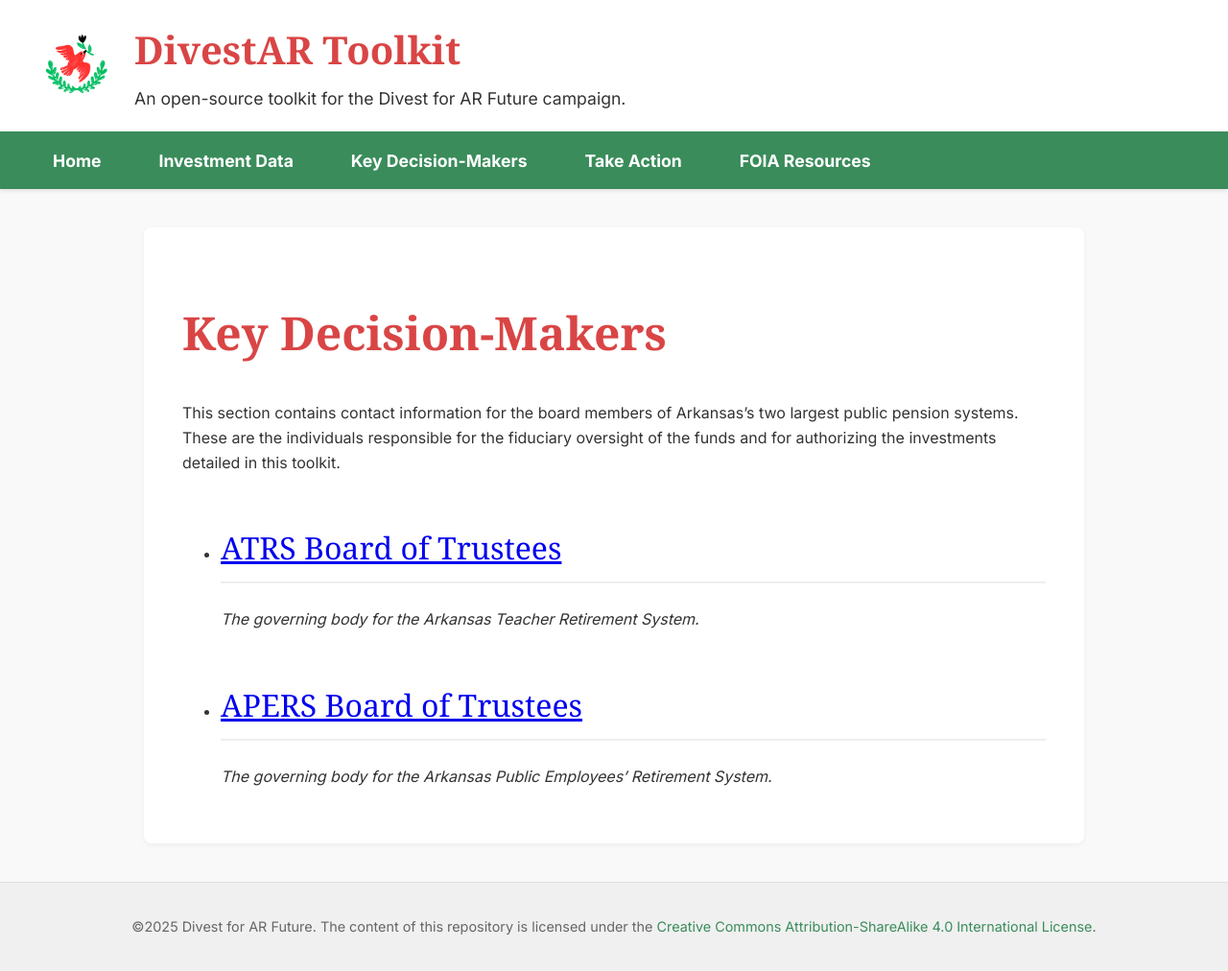
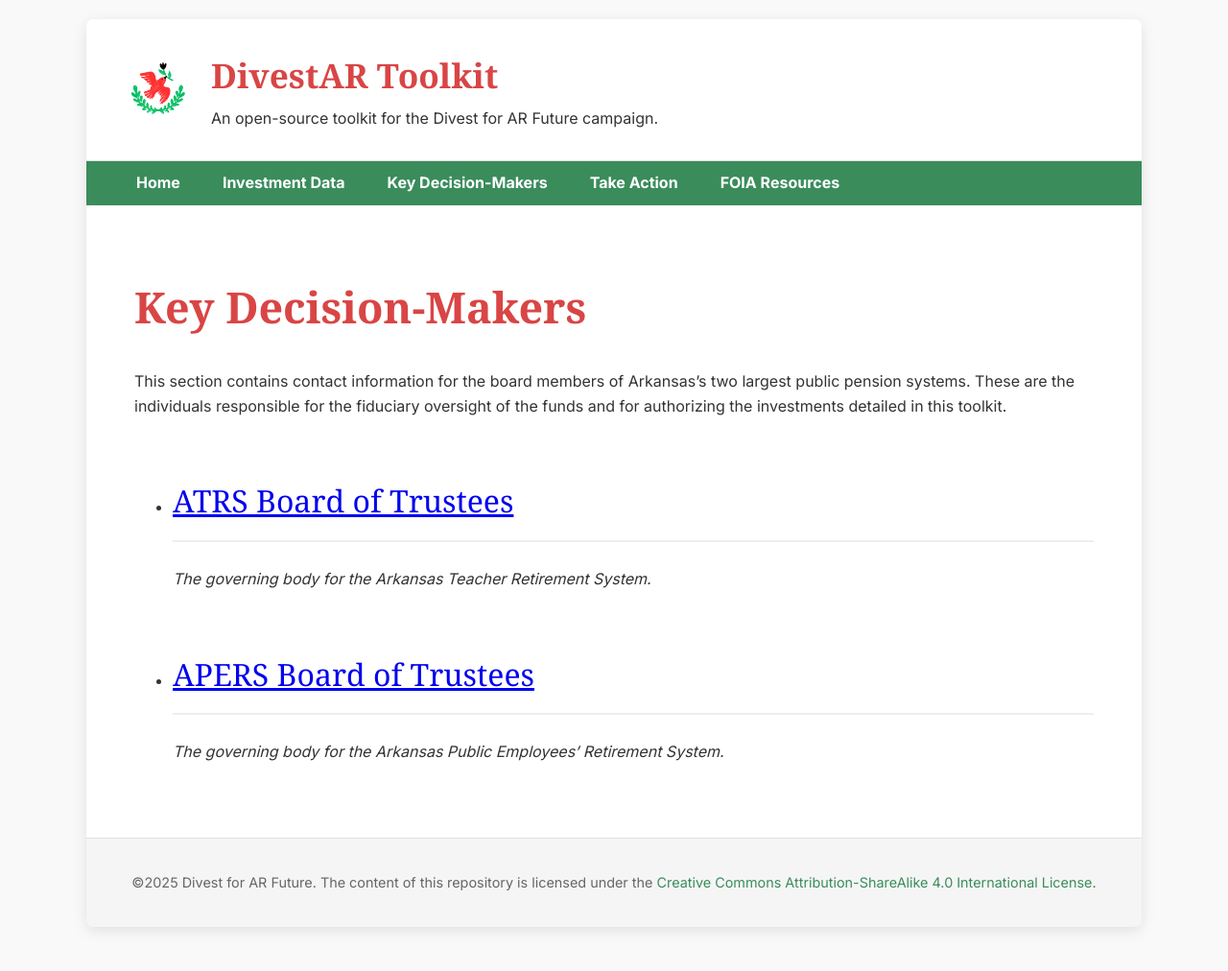
Before and after one commit to DunlapJP/divestar-toolkit, a Jekyll site: the page built from key-officials/index.md, in a window 1280 px wide and 1012 px high. Shown: the whole window at 96% size. Built offline with Jekyll 4.4.1, drawn with Linux system fonts in a browser that asks for light colours; some web fonts are replaced; our own code applies the rules of GitHub Pages for plain Markdown files.

Commit message:
Update style.css

```diff
--- a/assets/css/style.css
+++ b/assets/css/style.css
@@ -2,10 +2,10 @@
 
 /* --- Color and Font Variables --- */
 :root {
-    --primary-red: #d94545; /* Approximate red from the logo */
-    --primary-green: #3a8c5b; /* Approximate green from the logo */
+    --primary-red: #d94545;
+    --primary-green: #3a8c5b;
     --dark-text: #333333;
-    --background-color: #f9f9f9; /* Lighter gray background */
+    --background-color: #f9f9f9;
     --header-font: 'Georgia', serif;
     --body-font: 'Inter', 'Helvetica', Arial, sans-serif;
 }
@@ -16,34 +16,44 @@ body {
     background-color: var(--background-color);
     color: var(--dark-text);
     margin: 0;
-    padding: 0;
+    padding: 20px; /* Add some padding around the main container */
     line-height: 1.6;
+}
+
+/* --- Main Page Container --- */
+.page-container {
+    max-width: 1100px;
+    margin: auto;
+    background-color: #fff;
+    box-shadow: 0 4px 15px rgba(0,0,0,0.1);
+    border-radius: 8px;
+    overflow: hidden; /* Keeps child elements within the rounded corners */
 }
 
 /* --- Header and Logo --- */
 .header-container {
     background-color: #fff;
-    padding: 20px 40px;
+    padding: 30px 40px;
     display: flex;
     align-items: center;
-    border-bottom: 2px solid var(--primary-green);
+    border-bottom: 1px solid #e0e0e0;
 }
 
 .logo {
-    width: 80px; /* Adjust size as needed */
+    width: 70px; /* Slightly smaller logo */
     height: auto;
     margin-right: 20px;
 }
 
 .site-title {
     font-family: var(--header-font);
-    font-size: 2.5em;
+    font-size: 2.2em;
     color: var(--primary-red);
     margin: 0;
 }
 
 .site-description {
-    font-size: 1.1em;
+    font-size: 1.0em;
     margin: 5px 0 0 0;
     color: var(--dark-text);
 }
@@ -52,11 +62,7 @@ body {
 /* --- Navigation Bar --- */
 nav {
     background-color: var(--primary-green);
-    padding: 15px 40px;
-    box-shadow: 0 2px 4px rgba(0,0,0,0.1); /* Adds a subtle shadow */
-    position: sticky; /* Makes the nav bar stick to the top when scrolling */
-    top: 0;
-    z-index: 1000;
+    padding: 10px 40px;
 }
 
 nav ul {
@@ -64,50 +70,45 @@ nav ul {
     margin: 0;
     padding: 0;
     display: flex;
-    gap: 30px;
+    gap: 20px;
 }
 
 nav a {
     color: white;
     text-decoration: none;
     font-weight: bold;
-    font-size: 1.1em;
-    padding: 10px 15px; /* Adds padding for a larger click area */
-    border-radius: 5px; /* Slightly rounded corners for the hover effect */
+    font-size: 1.0em;
+    padding: 8px 12px;
+    border-radius: 5px;
     transition: background-color 0.3s ease;
 }
 
 nav a:hover {
-    background-color: rgba(255, 255, 255, 0.15); /* A subtle highlight on hover */
+    background-color: rgba(255, 255, 255, 0.15);
 }
 
 
 /* --- Main Content Area --- */
 .main-content {
-    padding: 40px;
-    max-width: 900px;
-    margin: 40px auto; /* Add margin to top and bottom */
-    background-color: #fff; /* White background for content */
-    border-radius: 8px; /* Softer edges */
-    box-shadow: 0 2px 5px rgba(0,0,0,0.05); /* Subtle shadow */
+    padding: 40px 50px 60px 50px; /* More vertical padding */
 }
 
 h1, h2, h3 {
     font-family: var(--header-font);
     color: var(--primary-red);
-    text-align: left; /* Left-align headings */
+    text-align: left;
 }
 
 h1 {
-    font-size: 3em; /* Larger main heading */
+    font-size: 2.8em;
     font-weight: bold;
 }
 
 h2 {
-   font-size: 2.2em; /* Larger section headings */
+   font-size: 2.0em;
    font-weight: normal;
-   margin-top: 50px; /* More space between sections */
-   padding-bottom: 10px;
+   margin-top: 60px; /* Increased white space between sections */
+   padding-bottom: 15px;
    border-bottom: 2px solid #eeeeee;
 }
 
@@ -115,7 +116,7 @@ h2 {
 /* --- Data Dashboard (KPIs) --- */
 .data-dashboard {
     text-align: center;
-    margin-bottom: 40px;
+    margin: 40px 0;
 }
 
 .kpi-group {
@@ -126,29 +127,29 @@ h2 {
 }
 
 .kpi {
-    background-color: #fff;
-    border: 1px solid #e0e0e0;
+    background-color: #fdfdfd;
+    border: 1px solid #e9e9e9;
     border-radius: 8px;
-    padding: 20px;
-    min-width: 250px;
-    box-shadow: 0 2px 5px rgba(0,0,0,0.05);
+    padding: 15px 20px; /* More compact padding */
+    min-width: 220px; /* Reduced width */
+    flex: 1;
 }
 
 .kpi-value {
-    font-size: 2.5em;
+    font-size: 2.1em; /* Reduced font size */
     font-weight: bold;
     color: var(--primary-red);
 }
 
 .kpi-label {
-    font-size: 1em;
+    font-size: 0.9em; /* Reduced font size */
     color: #666;
     margin-top: 5px;
 }
 
 /* --- Footer --- */
 .footer-container {
-    background-color: #f0f0f0;
+    background-color: #f5f5f5;
     border-top: 1px solid #e0e0e0;
     text-align: center;
     padding: 20px 40px;
@@ -164,12 +165,3 @@ h2 {
 .footer-container a:hover {
     text-decoration: underline;
 }
-
-/* --- Homepage Section Headings --- */
-.main-content h2 {
-    font-size: 2em;
-    margin-bottom: 25px;
-    padding-bottom: 10px;
-    border-bottom: 2px solid #eeeeee;
-    font-weight: normal;
-}
```
